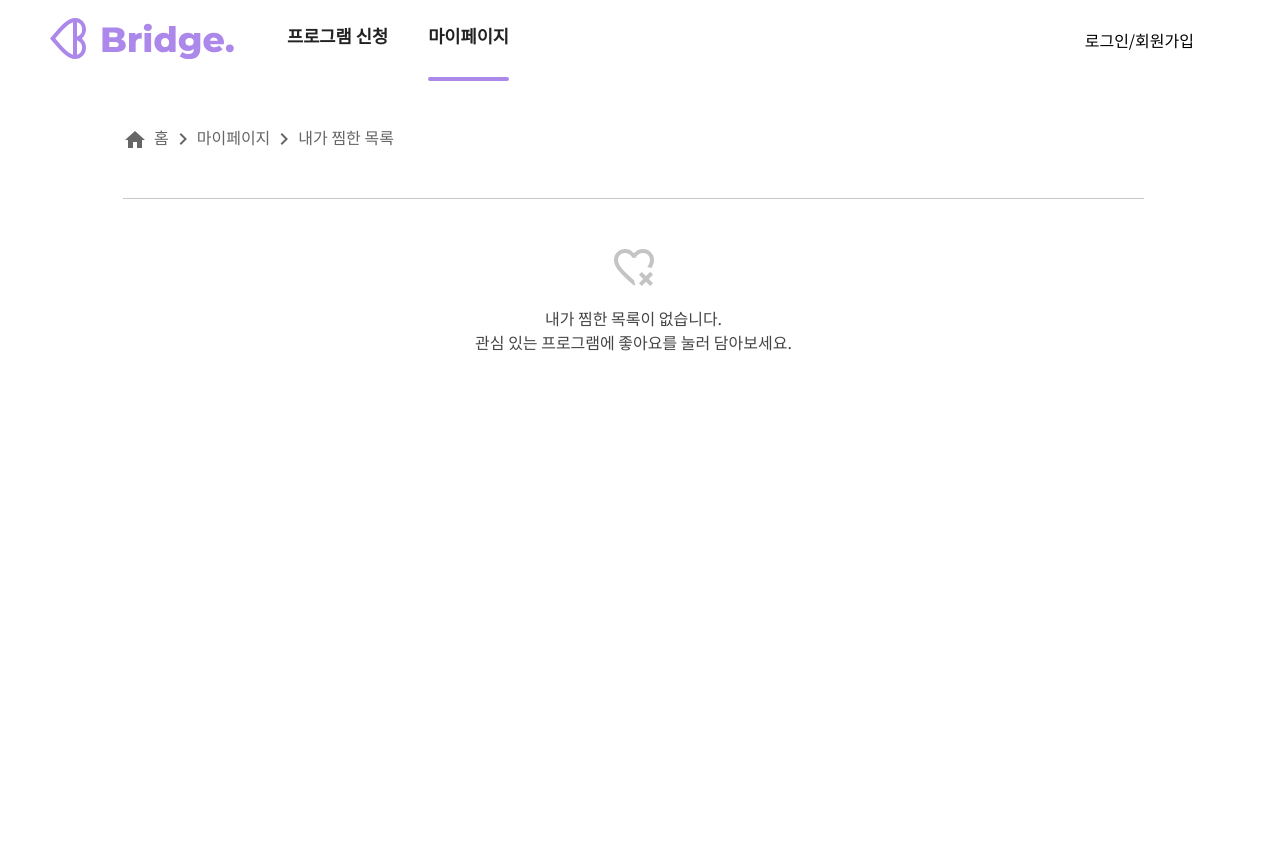
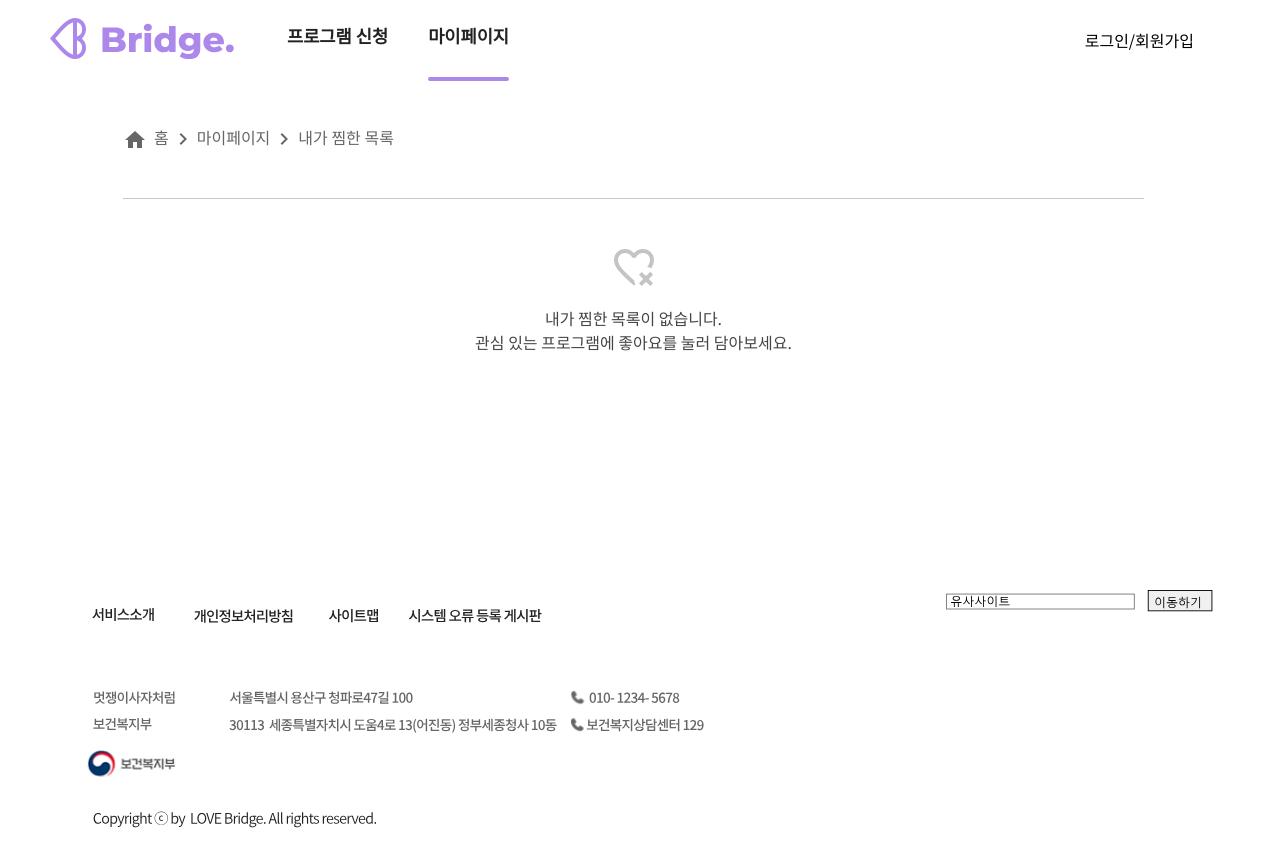
Before and after one commit to Likelion-at-SMWU-11th/LoveBridge-Client, a React (Create React App) app: page /my/like in a window 1280 px wide. Before the commit the page ends 800 px from the top, so only its background shows below. Built offline with nearby package versions, Linux system fonts and the light colour scheme.

Commit message:
[add] footbar

```diff
--- a/src/App.js
+++ b/src/App.js
@@ -13,6 +13,7 @@ import MyLikePage from './component/page/MyPage/MyLikePage';
 import SaveDocPage from "./component/page/MyPage/SaveDocPage";
 import { createGlobalStyle } from "styled-components";
 import { useMediaQuery } from 'react-responsive';
+import Footbar from "./component/ui/Footbar";
 
 const Page = styled.div`
   margin-top: 80px;
@@ -36,6 +37,7 @@ function App() {
         <Route path='/my/like' element={<MyLikePage />}/>
       </Routes>
     </Page>
+    <Footbar/>
     </>
   );
 }
--- /dev/null
+++ b/src/component/ui/Footbar.jsx
@@ -0,0 +1,21 @@
+import React from 'react'
+import styled from 'styled-components';
+import footerimg from '../img/footer.svg';
+
+const Bottom = styled.div`
+margin-top: 200px;
+text-align: center;
+  > img {
+    width: 90%;
+  }
+`
+
+function Footbar() {
+  return (
+    <Bottom>
+        <img src={footerimg}/>
+    </Bottom>
+  )
+}
+
+export default Footbar
```
Also changed, not shown: src/component/img/footer.svg (added).
